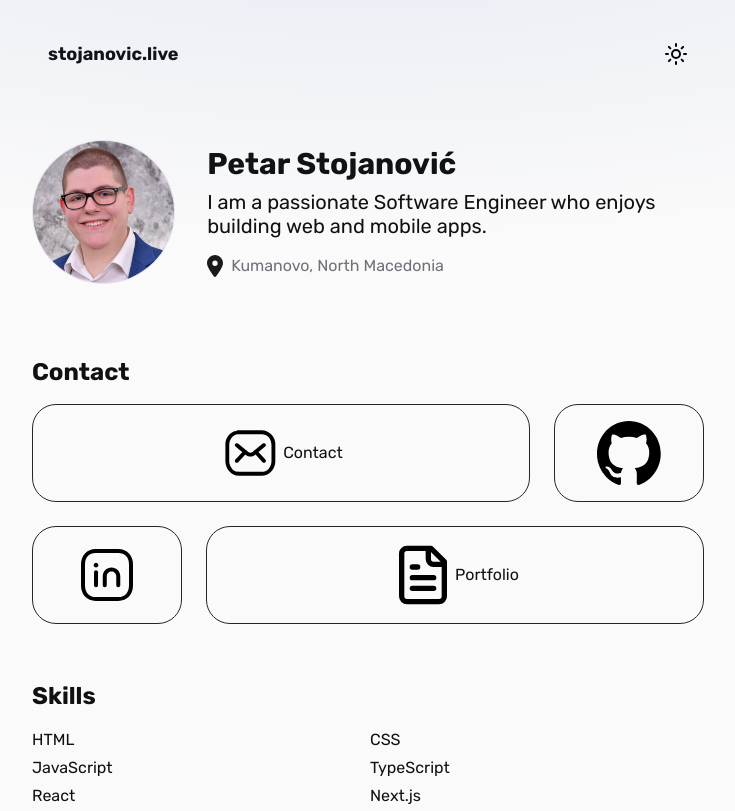
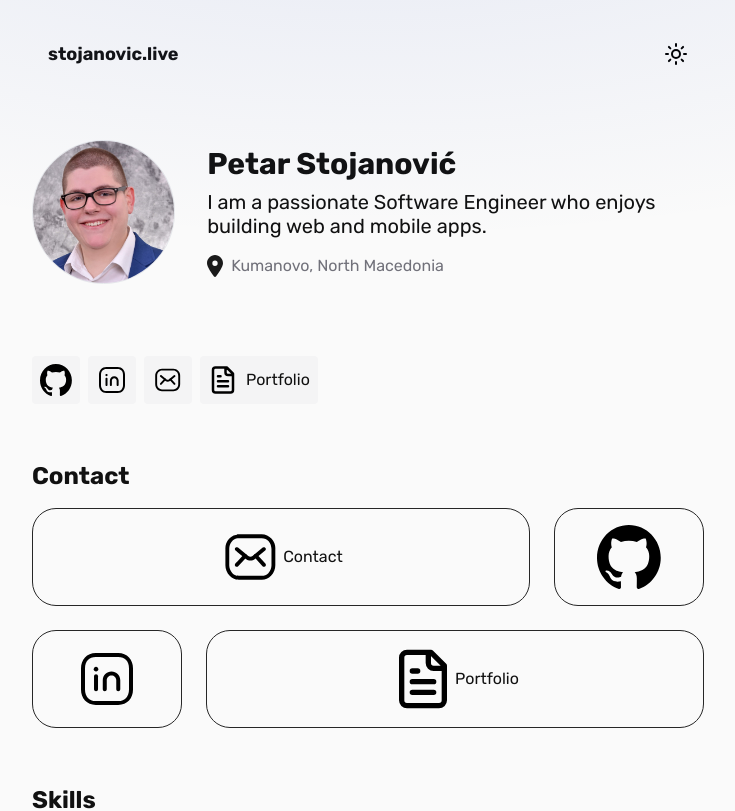
Before and after one commit to petar-stojanovic/stojanovic.live, a Next.js app: page / in a window 1280 px wide. Shown: the top 811 px of the page, without its empty margins (272-1007 px from the left). Built offline with nearby package versions, Linux system fonts and the light colour scheme.

Commit message:
fixed buttons

```diff
--- a/app/page.tsx
+++ b/app/page.tsx
@@ -1,5 +1,5 @@
+import ThemeIcon from "@/app/_components/ThemeIcon";
 import Image from "next/image";
-import ThemeIcon from "@/app/_components/ThemeIcon";
 
 export default function Home() {
   return (
@@ -18,7 +18,7 @@ export default function Home() {
             I am a passionate Software Engineer who enjoys building web and
             mobile apps.
           </p>
-          <p className="mt-2 text-zinc-500 flex items-center gap-2">
+          <p className="mt-2 flex items-center gap-2 text-zinc-500">
             <ThemeIcon
               iconName="location"
               alt="Location"
@@ -28,6 +28,92 @@ export default function Home() {
             <span>Kumanovo, North Macedonia</span>
           </p>
         </div>
+      </section>
+
+      <section className="flex gap-2">
+        <button
+          type="button"
+          className="rounded bg-zinc-100 p-2 hover:bg-zinc-200 dark:bg-zinc-900 dark:hover:bg-zinc-800"
+        >
+          <a
+            href="https://www.github.com/petar-stojanovic"
+            target="_blank"
+            rel="noreferrer"
+          >
+            <div className="flex items-center justify-center">
+              <ThemeIcon
+                iconName="github"
+                alt="Github"
+                width={24}
+                height={24}
+                className="h-8 w-8"
+              />
+            </div>
+          </a>
+        </button>
+
+        <button
+          type="button"
+          className="rounded bg-zinc-100 p-2 hover:bg-zinc-200 dark:bg-zinc-900 dark:hover:bg-zinc-800"
+        >
+          <a
+            href="https://www.linkedin.com/in/petar-stojanovikj"
+            target="_blank"
+            rel="noreferrer"
+          >
+            <div className="flex items-center justify-center">
+              <ThemeIcon
+                iconName="linkedin"
+                alt="Linkedin"
+                width={24}
+                height={24}
+                className="h-8 w-8"
+              />
+            </div>
+          </a>
+        </button>
+
+        <button
+          type="button"
+          className="rounded bg-zinc-100 p-2 hover:bg-zinc-200 dark:bg-zinc-900 dark:hover:bg-zinc-800"
+        >
+          <a
+            href="mailto:2001petarstojanovic@gmail.com"
+            target="_blank"
+            rel="noreferrer"
+          >
+            <div className="flex items-center justify-center ">
+              <ThemeIcon
+                iconName="email"
+                alt="Email"
+                width={24}
+                height={24}
+                className="h-8 w-8"
+              />
+            </div>
+          </a>
+        </button>
+
+        <button
+          type="button"
+          className="rounded bg-zinc-100 p-2 hover:bg-zinc-200 dark:bg-zinc-900 dark:hover:bg-zinc-800"
+        >
+          <a
+            href="https://drive.google.com/file/d/1RSrJhWM5Giz8p8FcGhjCJkm82UMS_-vJ/view"
+            target="_blank"
+            rel="noreferrer"
+          >
+            <div className="flex items-center justify-center gap-2">
+              <ThemeIcon
+                iconName="resume"
+                alt="Resume"
+                width={30}
+                height={30}
+              />
+              <span>Portfolio</span>
+            </div>
+          </a>
+        </button>
       </section>
 
       <section>
```
